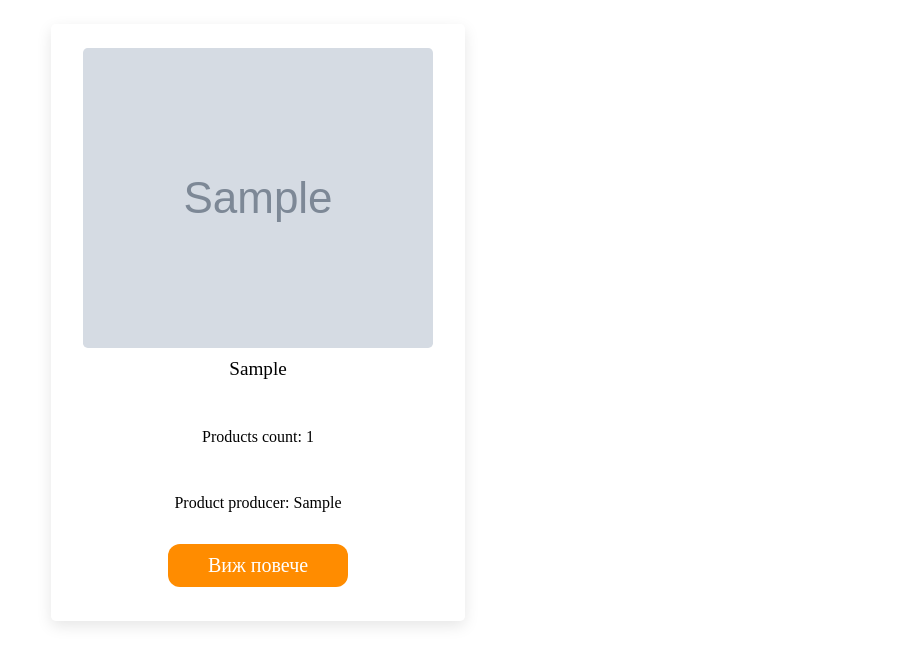
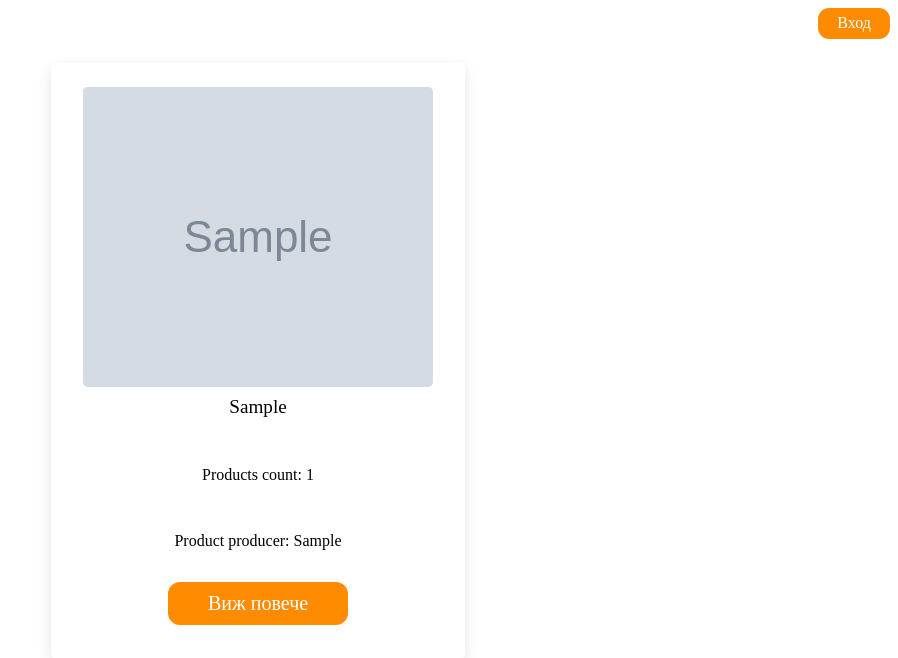
Before and after one commit to RosenCodes20/php-school-exercises, a PHP site: page / in a window 1280 px wide. Shown: the top 658 px of the page, without its empty margins (382-1280 px from the left). Run offline with PHP 8.4, Linux system fonts and the light colour scheme; tables that the repository leaves empty or names only in its code hold one stand-in row (values such as "Sample post"); grey boxes marked "Sample" are stand-in pictures.

Commit message:
feat: finished the links

```diff
--- a/week09/index.php
+++ b/week09/index.php
@@ -1,3 +1,15 @@
+<html>
+    <head>
+        <link rel="stylesheet" href="style.css">
+    </head>
+
+    <body>
+        <div class="links">
+            <a href="adminLogin.php" class="login">Вход</a>
+        </div>
+    </body>
+</html>
+
 <?php
     $servername = "127.0.0.1";
     $username = "myuser";
@@ -33,13 +45,3 @@
     }
     echo "</section>";
 ?>
-
-<html>
-    <head>
-        <link rel="stylesheet" href="style.css">
-    </head>
-
-    <body>
-      <a href=""></a>
-    </body>
-</html>
--- a/week09/style.css
+++ b/week09/style.css
@@ -151,3 +151,22 @@ p > a {
     border-radius: 1em;
     font-size: 1.3em;
 }
+
+.links {
+    display: flex;
+    justify-content: right;
+    align-items: center;
+}
+
+.login {
+    background: darkorange;
+    padding: 0.4em 1.2em;
+    color: white;
+    text-decoration: none;
+    border-radius: 0.7em;
+}
+
+.login:hover {
+    opacity: 0.6;
+    transition: 0.3s ease-in-out;
+}
```
Also changed, not shown: week09/images/Samsung-TV-PNG.png (added), week09/images/iphon15.webp (added), week09/images/iphone15.webp (added), 1 other file.
